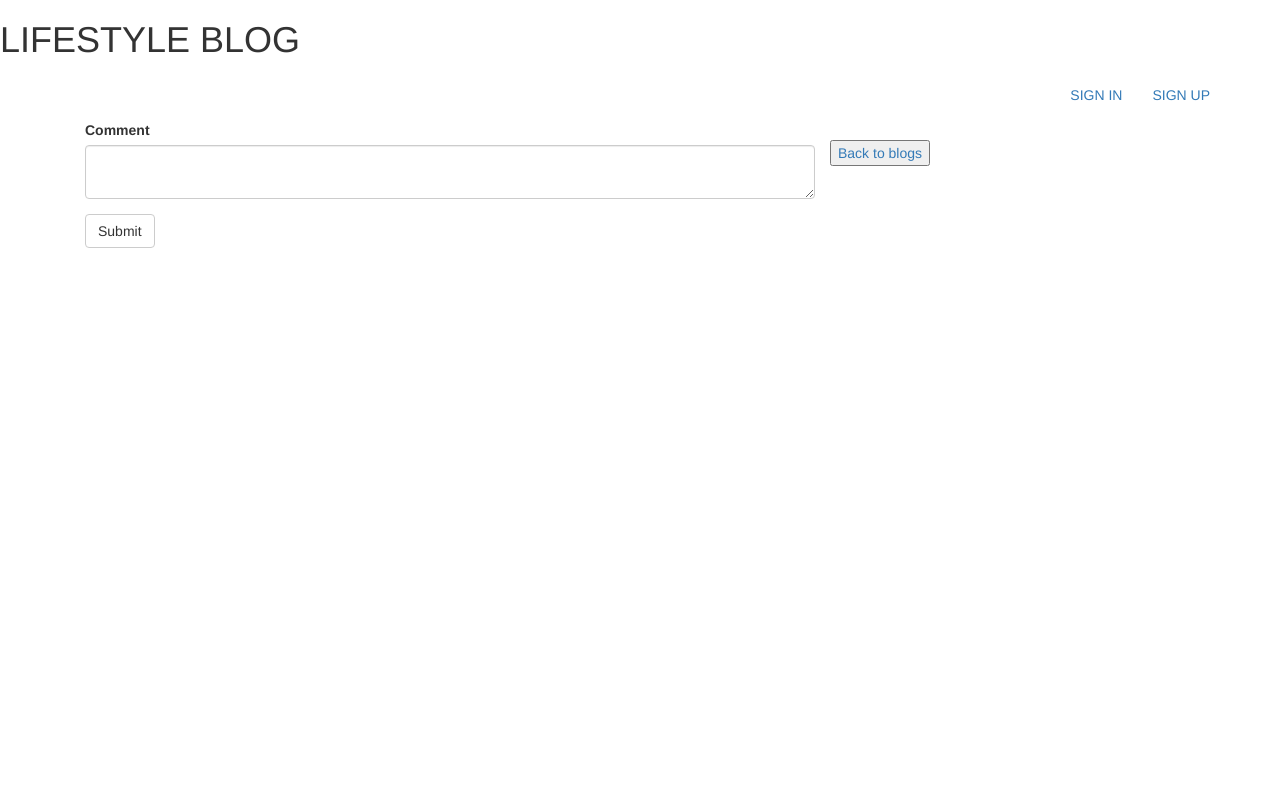
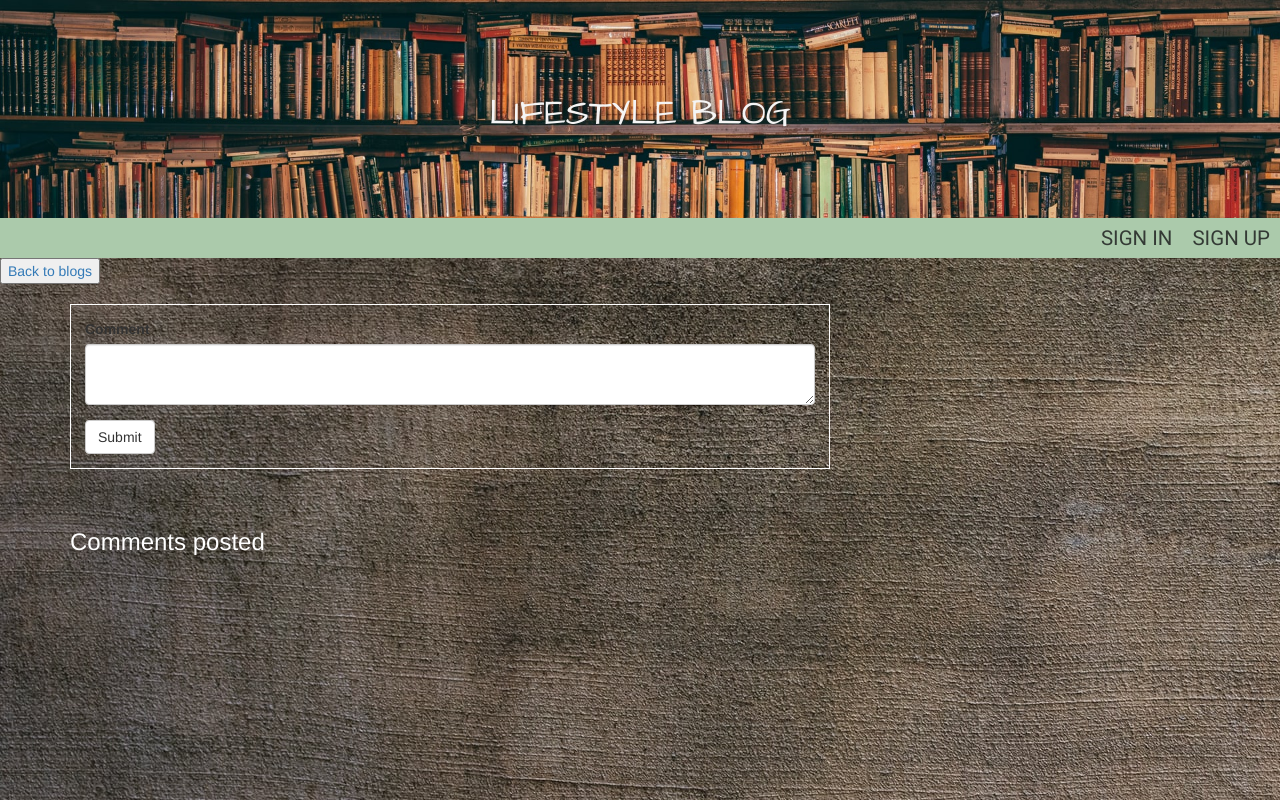
Before and after one commit to JoyChristine/Blog, a Flask app: template app/templates/comment.html in a window 1280 px wide. Run offline with Flask 2, Linux system fonts and the light colour scheme; the template is opened without the code that fills it: values that come from a table or form of the project are taken from there, others are empty; some libraries are stand-ins or nearby versions.

Commit message:
add comment form

```diff
--- a/app/templates/comment.html
+++ b/app/templates/comment.html
@@ -2,22 +2,34 @@
 {% import 'macros.html' as macro %}
 {% import 'bootstrap/wtf.html' as wtf %}
 {% block content %}
-<link rel= "stylesheet" type= "text/css" href= "{{ url_for('static',filename='css/styles.css') }}">
-<div class="container">
-    <div class="col-md-8">
-        {{ wtf.quick_form(comment_form)}}
+<link rel= "stylesheet" type= "text/css" href= "{{ url_for('static',filename='css/style.css') }}">
+<div class="header" id="c">
+    <button id="back"><a href="/"> Back to blogs </a>
+    </button>
+    <br>
+    <br>
+    <div class="container">
+        <div class="col-md-8" id="com-form">
+            {{ wtf.quick_form(comment_form)}}
 
+        </div>
     </div>
     <br>
-        <button id="back"><a href="/"> Back to blogs </a>
-        </button>
+    <br>
 
-    <br><br>
-    <div class="comment">
+    <div class="container">
+        <h3 style="color:#fff">Comments posted</h3>
+        <div class="row">
+            <div class="col-md-8">
 
-        {{macro.displayComments(comment)}}
+                    {{macro.displayComments(comment)}}
+
+            </div>
+        </div>
     </div>
 
+
+
+    {% endblock %}
+
 </div>
-
-{% endblock %}
```
